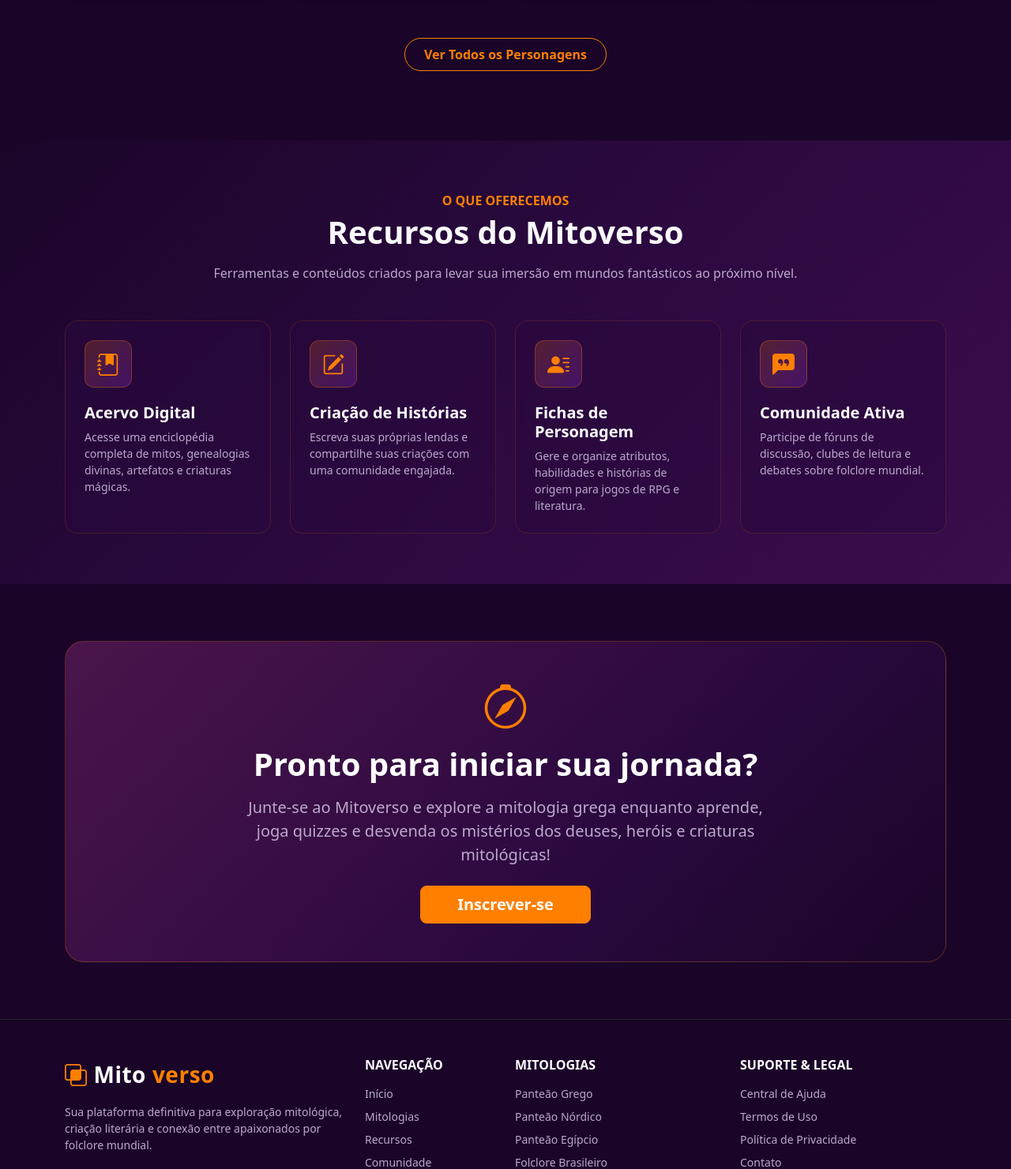
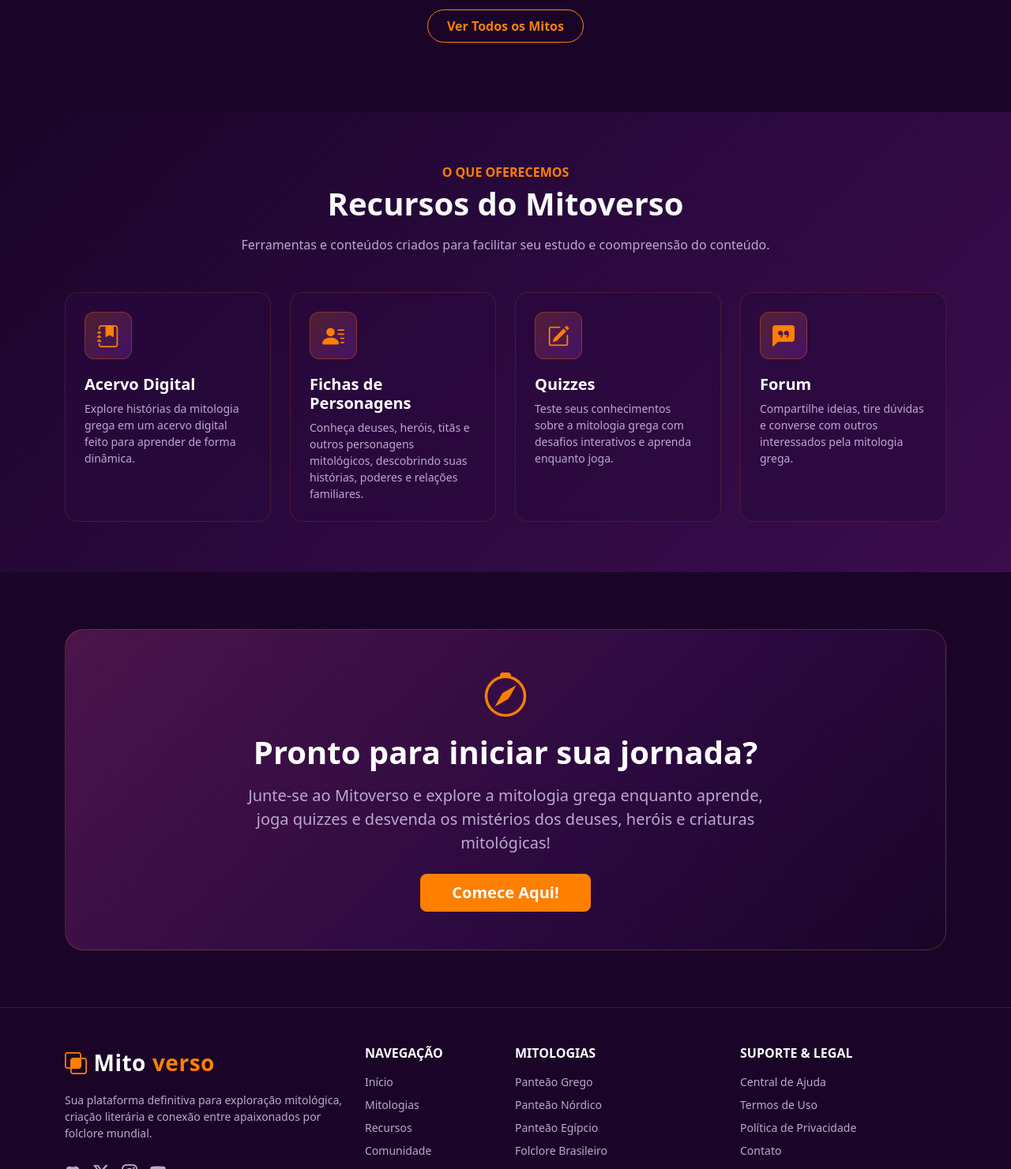
Before and after one commit to JuliaNasc1mento/Mitoverso, a Flask app: page / in a window 1280 px wide. Shown: the part 1329-2810 px from the top of the page at 79% size. Run offline with Flask 3, Linux system fonts and the light colour scheme; some libraries are stand-ins or nearby versions.

Commit message:
Atualização de front
Finalização do front-end, adição de conteúdo e ajuste do botão CTA.

```diff
--- a/app/templates/base.html
+++ b/app/templates/base.html
@@ -4,7 +4,7 @@
     <meta charset="UTF-8">                                                                                         <!-- Padrão de confiuração que suporta acentuação -->
     <meta name="viewport" content="width=device-width, initial-scale=1.0">                                         <!-- Ocupa 100% da área disponivel -->
     <title>{% block titulo %} {% endblock %}</title>                                                               <!-- Título utilizando jinja -->
-    <link rel="shortcut icon" href="{{ url_for('static', filename='img/img01 - logo.png') }}" type="image/x-icon"> <!-- Imagem favicon-->
+    <link rel="shortcut icon" href="{{ url_for('static', filename='img/img005.png') }}" type="image/x-icon"> <!-- Imagem favicon-->
     <link href="https://cdn.jsdelivr.net/npm/bootstrap@5.3.8/dist/css/bootstrap.min.css" rel="stylesheet">         <!-- Bootstrap CSS -->
     <link rel="stylesheet" href="https://cdn.jsdelivr.net/npm/bootstrap-icons@1.11.3/font/bootstrap-icons.min.css"><!-- Bootstrap Icons -->
     <link rel="stylesheet" href="{{ url_for('static', filename='css/style.css') }}">                               <!-- CSS style-->
--- a/app/templates/index.html
+++ b/app/templates/index.html
@@ -21,7 +21,7 @@
           </div>
           <div class="col-lg-6 text-center">
             <div class="position-relative d-inline-block w-100 max-w-md">
-              <img src="{{ url_for('static', filename='img/img002_fundo.png') }}"
+              <img src="{{ url_for('static', filename='img/img002_fundo.jpeg') }}"
                    alt="Fundo Mitoverso"
                    class="img-fluid rounded-4 shadow-lg border border-warning border-opacity-25"
                    style="max-height: 480px; object-fit: cover; width: 100%;"
@@ -36,7 +36,7 @@
       <div class="container py-3">
         <div class="text-center max-w-2xl mx-auto mb-5">
           <span class="text-orange text-uppercase fw-bold tracking-wider fs-7">Explore a Mitologia</span>
-          <h2 class="display-6 fw-bold mt-1 mb-3">Personagens em Destaque</h2>
+          <h2 class="display-6 fw-bold mt-1 mb-3">Mitos em Destaque</h2>
           <p class="text-mv-muted">Mergulhe nas histórias mais icônicas da mitologia grega.</p>
         </div>
 
@@ -48,8 +48,8 @@
                    alt="Mitologia Grega"
                    onerror="this.src='https://placehold.co/400x500/2b093f/ff7f00?text=Grega'">
               <div class="overlay">
-                <h3 class="h4 fw-bold text-white mb-1">Zeus</h3>
-                <p class="text-mv-muted small mb-3">Zeus é o deus dos céus, dos raios e do trovão.</p>
+                <h3 class="h4 fw-bold text-white mb-1">Mito 1</h3>
+                <p class="text-mv-muted small mb-3">texto mito 1</p>
                 <a href="{{url_for('principal')}}" class="btn btn-sm btn-mitoverso rounded-pill align-self-start px-3">Explorar <i class="bi bi-chevron-right ms-1"></i></a>
               </div>
             </div>
@@ -62,8 +62,8 @@
                    alt="Mitologia Grega"
                    onerror="this.src='https://placehold.co/400x500/2b093f/ff7f00?text=Grega'">
               <div class="overlay">
-                <h3 class="h4 fw-bold text-white mb-1">Poseidon</h3>
-                <p class="text-mv-muted small mb-3">Deus dos mares, dos terremotos e dos cavalos</p>
+                <h3 class="h4 fw-bold text-white mb-1">Mito 2</h3>
+                <p class="text-mv-muted small mb-3">texto mito 2</p>
                 <a href="{{url_for('principal')}}" class="btn btn-sm btn-mitoverso rounded-pill align-self-start px-3">Explorar <i class="bi bi-chevron-right ms-1"></i></a>
               </div>
             </div>
@@ -76,8 +76,8 @@
                    alt="Mitologia Grega"
                    onerror="this.src='https://placehold.co/400x500/2b093f/ff7f00?text=Grega'">
               <div class="overlay">
-                <h3 class="h4 fw-bold text-white mb-1">Atena</h3>
-                <p class="text-mv-muted small mb-3">Deusa da sabedoria, da estratégia militar e das artes.</p>
+                <h3 class="h4 fw-bold text-white mb-1">Mito 3</h3>
+                <p class="text-mv-muted small mb-3">texto mito 3</p>
                 <a href="{{url_for('principal')}}" class="btn btn-sm btn-mitoverso rounded-pill align-self-start px-3">Explorar <i class="bi bi-chevron-right ms-1"></i></a>
               </div>
             </div>
@@ -90,8 +90,8 @@
                    alt="Mitologia Grega"
                    onerror="this.src='https://placehold.co/400x500/2b093f/ff7f00?text=Grega'">
               <div class="overlay">
-                <h3 class="h4 fw-bold text-white mb-1">Hades</h3>
-                <p class="text-mv-muted small mb-3">Deus do submundo e dos mortos, é irmão de Zeus e Poseidon.</p>
+                <h3 class="h4 fw-bold text-white mb-1">Mito 4</h3>
+                <p class="text-mv-muted small mb-3">texto mito 4</p>
                 <a href="{{url_for('principal')}}" class="btn btn-sm btn-mitoverso rounded-pill align-self-start px-3">Explorar <i class="bi bi-chevron-right ms-1"></i></a>
               </div>
             </div>
@@ -99,7 +99,7 @@
         </div>
 
         <div class="text-center mt-5">
-            <a href="{{url_for('cards')}}" class="btn btn-outline-mitoverso px-4 py-2 rounded-pill">Ver Todos os Personagens</a>
+            <a href="{{url_for('principal')}}" class="btn btn-outline-mitoverso px-4 py-2 rounded-pill">Ver Todos os Mitos</a>
         </div>
       </div>
     </section>
@@ -109,7 +109,7 @@
         <div class="text-center max-w-2xl mx-auto mb-5">
           <span class="text-orange text-uppercase fw-bold tracking-wider fs-7">O Que Oferecemos</span>
           <h2 class="display-6 fw-bold mt-1 mb-3">Recursos do Mitoverso</h2>
-          <p class="text-mv-muted">Ferramentas e conteúdos criados para levar sua imersão em mundos fantásticos ao próximo nível.</p>
+          <p class="text-mv-muted">Ferramentas e conteúdos criados para facilitar seu estudo e coompreensão do conteúdo.</p>
         </div>
 
         <div class="row g-4">
@@ -119,17 +119,7 @@
                 <i class="bi bi-journal-bookmark-fill text-orange fs-3"></i>
               </div>
               <h3 class="h5 fw-bold text-white mb-2">Acervo Digital</h3>
-              <p class="text-mv-muted small mb-0">Acesse uma enciclopédia completa de mitos, genealogias divinas, artefatos e criaturas mágicas.</p>
-            </div>
-          </div>
-
-          <div class="col-md-6 col-lg-3">
-            <div class="p-4 rounded-4 bg-mitoverso-card h-100">
-              <div class="feature-icon-wrapper">
-                <i class="bi bi-pencil-square text-orange fs-3"></i>
-              </div>
-              <h3 class="h5 fw-bold text-white mb-2">Criação de Histórias</h3>
-              <p class="text-mv-muted small mb-0">Escreva suas próprias lendas e compartilhe suas criações com uma comunidade engajada.</p>
+              <p class="text-mv-muted small mb-0">Explore histórias da mitologia grega em um acervo digital feito para aprender de forma dinâmica.</p>
             </div>
           </div>
 
@@ -138,8 +128,18 @@
               <div class="feature-icon-wrapper">
                 <i class="bi bi-person-lines-fill text-orange fs-3"></i>
               </div>
-              <h3 class="h5 fw-bold text-white mb-2">Fichas de Personagem</h3>
-              <p class="text-mv-muted small mb-0">Gere e organize atributos, habilidades e histórias de origem para jogos de RPG e literatura.</p>
+              <h3 class="h5 fw-bold text-white mb-2">Fichas de Personagens</h3>
+              <p class="text-mv-muted small mb-0">Conheça deuses, heróis, titãs e outros personagens mitológicos, descobrindo suas histórias, poderes e relações familiares.</p>
+            </div>
+          </div>
+
+          <div class="col-md-6 col-lg-3">
+            <div class="p-4 rounded-4 bg-mitoverso-card h-100">
+              <div class="feature-icon-wrapper">
+                <i class= "bi bi-pencil-square text-orange fs-3"></i>
+              </div>
+              <h3 class="h5 fw-bold text-white mb-2">Quizzes</h3>
+              <p class="text-mv-muted small mb-0">Teste seus conhecimentos sobre a mitologia grega com desafios interativos e aprenda enquanto joga.</p>
             </div>
           </div>
 
@@ -148,8 +148,8 @@
               <div class="feature-icon-wrapper">
                 <i class="bi bi-chat-left-quote-fill text-orange fs-3"></i>
               </div>
-              <h3 class="h5 fw-bold text-white mb-2">Comunidade Ativa</h3>
-              <p class="text-mv-muted small mb-0">Participe de fóruns de discussão, clubes de leitura e debates sobre folclore mundial.</p>
+              <h3 class="h5 fw-bold text-white mb-2">Forum</h3>
+              <p class="text-mv-muted small mb-0">Compartilhe ideias, tire dúvidas e converse com outros interessados pela mitologia grega.</p>
             </div>
           </div>
         </div>
@@ -168,7 +168,7 @@
               </p>
                 <form class="row g-2 justify-content-center max-w-lg mx-auto">
                     <div class="col-sm-4">
-                        <button type="submit" class="btn btn-mitoverso btn-lg w-100">Inscrever-se</button>
+                        <a href="{{url_for('principal')}}" class="btn btn-mitoverso btn-lg w-100">Comece Aqui!</a>
                     </div>
                 </form>
             </div>
--- /dev/null
+++ b/app/templates/usuario/post.html
@@ -0,0 +1 @@
+{% extend 'base.html'%}
```
Also changed, not shown: app/static/img/img002_fundo.jpeg (added), app/static/img/img002_fundo.png (deleted), 1 other file.
